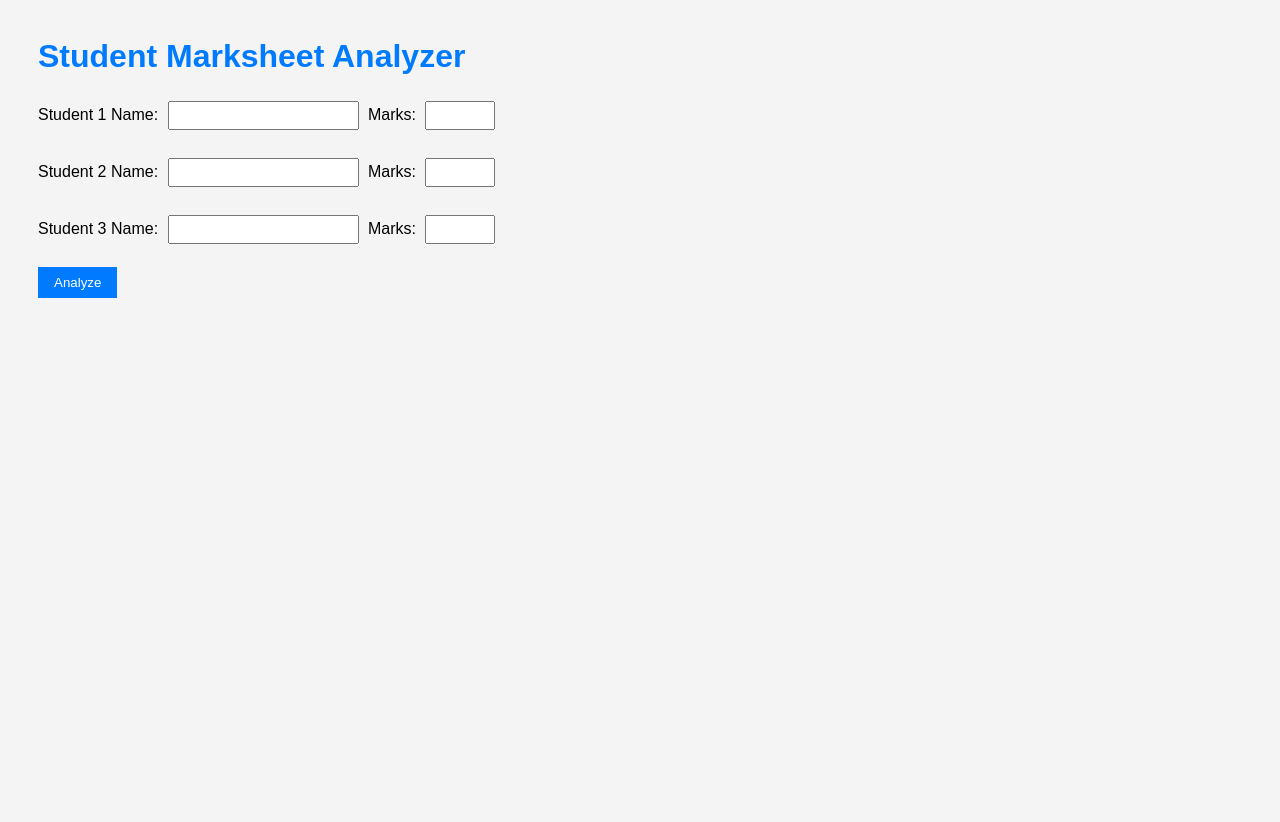
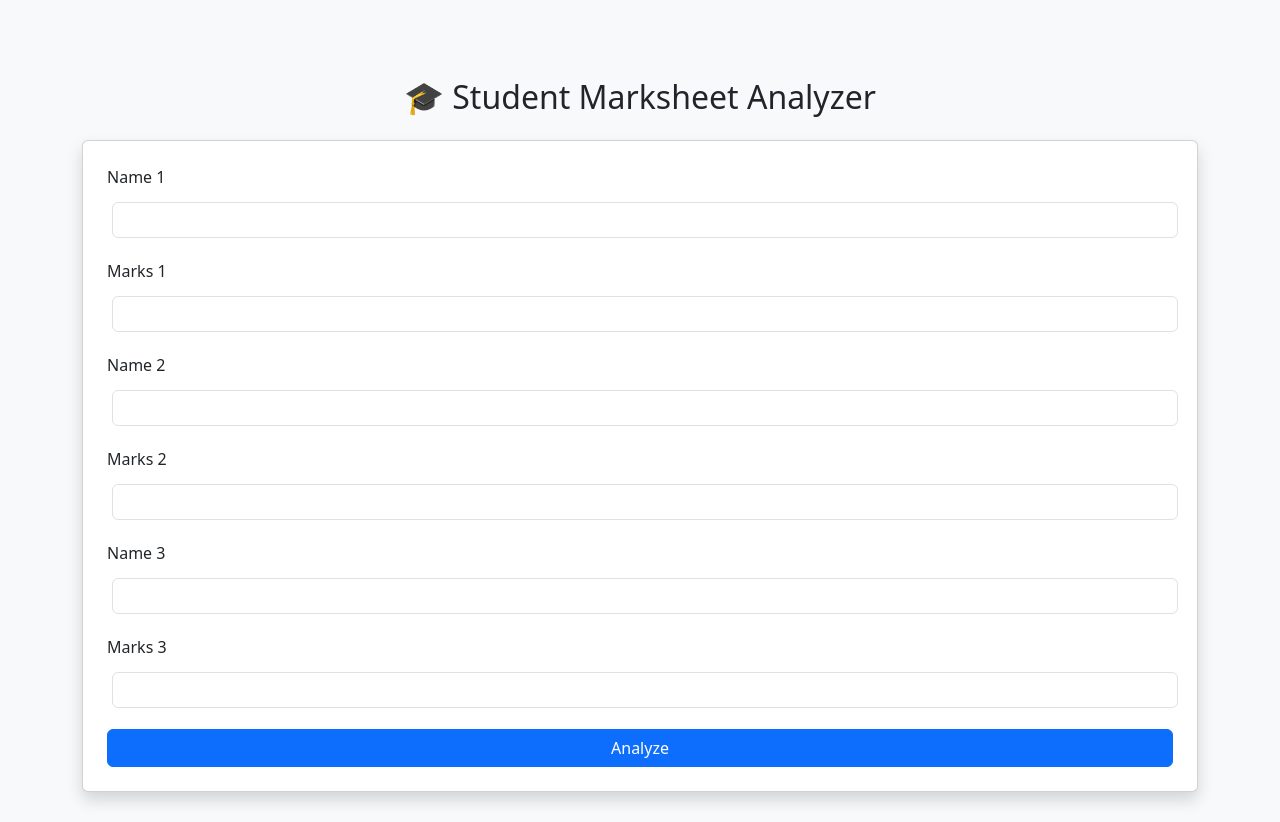
Before and after one commit to SOHAN-IS048/student_markessheet_analyzer, a Flask app: page / in a window 1280 px wide. Before the commit the page ends 298 px from the top, so only its background shows below. Run offline with Flask 3, Linux system fonts and the light colour scheme.

Commit message:
Updated HTML with Bootstrap and linked style.css

```diff
--- a/app.py
+++ b/app.py
@@ -1,14 +1,8 @@
-from flask import Flask, render_template_string, request
-import pandas as pd  # ✅ Import pandas
+from flask import Flask, render_template, request
+import pandas as pd
+import os
 
 app = Flask(__name__)
-
-# Load HTML and CSS from files
-with open("index.html", "r") as f:
-    html_template = f.read()
-
-with open("style.css", "r") as f:
-    style_css = f"<style>{f.read()}</style>"
 
 @app.route("/", methods=["GET", "POST"])
 def index():
@@ -35,20 +29,21 @@ def index():
             else:
                 fail_count += 1
 
-        # ✅ Calculate average and topper
         average = round(sum(s['marks'] for s in students) / len(students), 2)
         topper = max(students, key=lambda s: s["marks"])
 
-        # ✅ Save to CSV using Pandas
+        # ✅ Save to CSV
         df = pd.DataFrame(students)
-        df.to_csv("student_data.csv", mode='a', header=not pd.io.common.file_exists("student_data.csv"), index=False)
+        file_path = "student_data.csv"
+        write_header = not os.path.exists(file_path)
+        df.to_csv(file_path, mode='a', header=write_header, index=False)
 
-    return render_template_string(style_css + html_template,
-                                  students=students,
-                                  average=average,
-                                  topper=topper,
-                                  pass_count=pass_count,
-                                  fail_count=fail_count)
+    return render_template("index.html",
+                           students=students,
+                           average=average,
+                           topper=topper,
+                           pass_count=pass_count,
+                           fail_count=fail_count)
 
 if __name__ == "__main__":
     app.run(debug=True)
--- a/templates/index.html
+++ b/templates/index.html
@@ -2,30 +2,45 @@
 <html>
 <head>
     <title>Student Marksheet Analyzer</title>
+    <link rel="stylesheet" href="{{ url_for('static', filename='style.css') }}">
+    <link href="https://cdn.jsdelivr.net/npm/bootstrap@5.3.0/dist/css/bootstrap.min.css" rel="stylesheet">
 </head>
-<body>
-    <h1>Student Marksheet Analyzer</h1>
-    <form method="POST">
+<body class="bg-light">
+    <div class="container mt-5">
+        <h2 class="text-center mb-4">🎓 Student Marksheet Analyzer</h2>
+
+        <form method="POST" class="card p-4 shadow">
             {% for i in range(1, 4) %}
-            <label>Student {{ i }} Name:</label>
-            <input type="text" name="name{{ i }}" required>
-            <label>Marks:</label>
-            <input type="number" name="marks{{ i }}" min="0" max="100" required><br><br>
+                <div class="mb-3">
+                    <label class="form-label">Name {{ i }}</label>
+                    <input type="text" name="name{{ i }}" class="form-control" required>
+                </div>
+                <div class="mb-3">
+                    <label class="form-label">Marks {{ i }}</label>
+                    <input type="number" name="marks{{ i }}" class="form-control" required>
+                </div>
             {% endfor %}
-        <input type="submit" value="Analyze">
+            <button type="submit" class="btn btn-primary w-100">Analyze</button>
         </form>
 
         {% if students %}
-        <h2>Results:</h2>
-        <ul>
+            <div class="mt-5">
+                <h4>📊 Results</h4>
+                <ul class="list-group">
                     {% for s in students %}
-                <li>{{ s.name }} - {{ s.marks }} - {{ s.result }}</li>
+                        <li class="list-group-item">
+                            {{ s.name }} - Marks: {{ s.marks }} - <strong>{{ s.result }}</strong>
+                        </li>
                     {% endfor %}
                 </ul>
+                <div class="mt-3">
                     <p><strong>Class Average:</strong> {{ average }}</p>
-        <p><strong>Topper:</strong> {{ topper.name }} ({{ topper.marks }})</p>
-        <p><strong>Pass Count:</strong> {{ pass_count }}</p>
-        <p><strong>Fail Count:</strong> {{ fail_count }}</p>
+                    <p><strong>Topper:</strong> {{ topper.name }} with {{ topper.marks }} marks</p>
+                    <p><strong>Total Passed:</strong> {{ pass_count }}</p>
+                    <p><strong>Total Failed:</strong> {{ fail_count }}</p>
+                </div>
+            </div>
         {% endif %}
+    </div>
 </body>
 </html>
```
Lines whose indentation alone changed are shown as unchanged.
